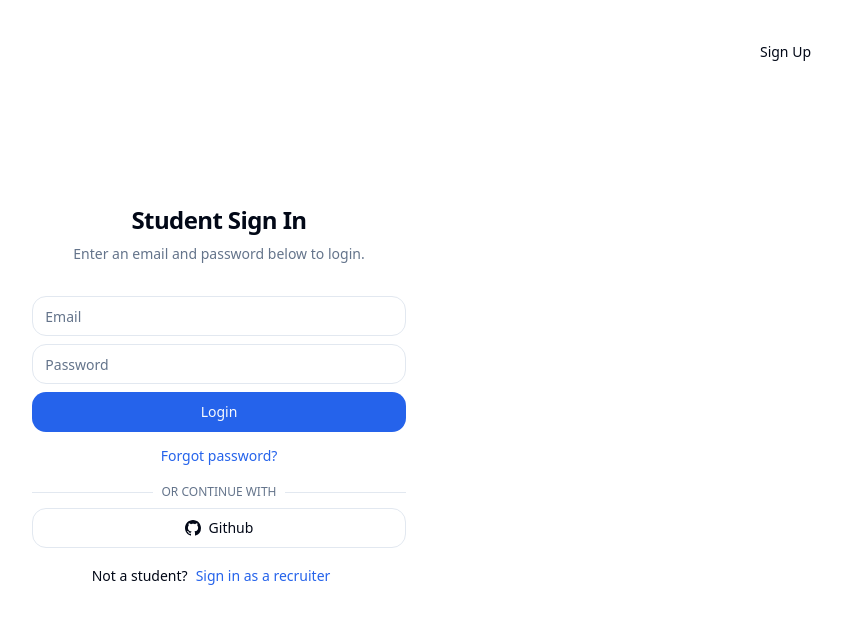
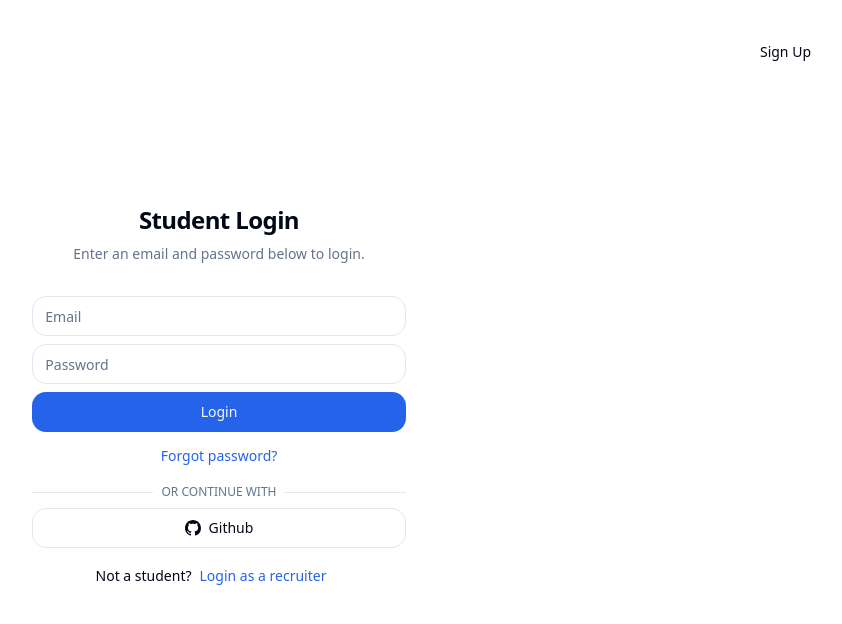
Before and after one commit to Recruit-R/RecruitR, a Next.js app: page /auth/login in a window 1280 px wide. Shown: the top 624 px of the page, without its empty margins (421-1263 px from the left). Built offline with nearby package versions, Linux system fonts and the light colour scheme; no server answers.

Commit message:
update auth to delete id token before signing out

```diff
--- a/app/auth/components/user-auth-form.tsx
+++ b/app/auth/components/user-auth-form.tsx
@@ -119,7 +119,7 @@ export function UserAuthForm({ className, signup, eventId, ...props }: UserAuthF
         <>
             <div className="flex flex-col space-y-2 text-center">
                 <h1 className="text-2xl font-semibold tracking-tight">
-                    {recruitLogin ? "Recruiter" : "Student"} Sign {signup ? "Up" : "In"}
+                    {recruitLogin ? "Recruiter" : "Student"} {signup ? "Sign Up" : "Login"}
                 </h1>
                 {
                     !recruitLogin && (
@@ -207,7 +207,7 @@ export function UserAuthForm({ className, signup, eventId, ...props }: UserAuthF
                         Not a {recruitLogin ? "recruiter" : "student"}?
                     </span>
                     <Button asChild variant={"link"} onClick={() => setRecruitLogin(!recruitLogin)}>
-                        <Link href="#">Sign {signup ? "up" : "in"} as a {recruitLogin ? "student" : "recruiter"}</Link>
+                        <Link href="#">{signup ? "Sign Up" : "Login"} as a {recruitLogin ? "student" : "recruiter"}</Link>
                     </Button>
                 </div>
             </div >
--- a/app/candidate/components/signout-button.tsx
+++ b/app/candidate/components/signout-button.tsx
@@ -12,7 +12,9 @@ export default function SignOut() {
             variant="outline"
             type="button"
             onClick={() => {
+
                 auth?.logout().then(() => {
+                    console.log('logging out');
                     router.push("/auth/login");
                 }).catch((error: any) => {
                     console.log(error);
--- a/components/auth-provider.tsx
+++ b/components/auth-provider.tsx
@@ -17,12 +17,16 @@ export function getAuthToken(): string | undefined {
 }
 
 export function setAuthToken(token: string): string | undefined {
+    if (Cookies.get('firebaseIdToken')) {
+        Cookies.remove('firebaseIdToken');
+    }
     const maxAge = 604800;
     // const secure = process.env.NEXT_PUBLIC_APP_ENV !== "emulator";
     return Cookies.set("firebaseIdToken", token, { secure: false, expires: maxAge });
 }
 
 export function removeAuthToken(): void {
+    console.log('removing auth token');
     return Cookies.remove("firebaseIdToken");
 }
 
@@ -84,8 +88,6 @@ export const AuthProvider = ({ children }: { children: any }) => {
 
             if (user) {
                 const token = await user.getIdToken(true).then((token) => {
-                    // set auth token
-                    setAuthToken(token);
                     return token;
                 });
                 setCurrentUser(user);
@@ -161,8 +163,7 @@ export const AuthProvider = ({ children }: { children: any }) => {
             }
         } else {
             if (pathname === '/auth/refresh') {
-                console.log('not actually refreshing from useeffect', userRole)
-                // router.back();
+                router.push('/auth/login');
             }
         }
     }, [userRole, router]);
@@ -366,9 +367,9 @@ export const AuthProvider = ({ children }: { children: any }) => {
                 setError(<GeneralAuthFailure authCode="auth/not-initialized" />);
                 return;
             }
+            removeAuthToken();
             auth.signOut()
                 .then(() => {
-                    removeAuthToken();
                     resolve();
                 })
                 .catch((error) => {
```
